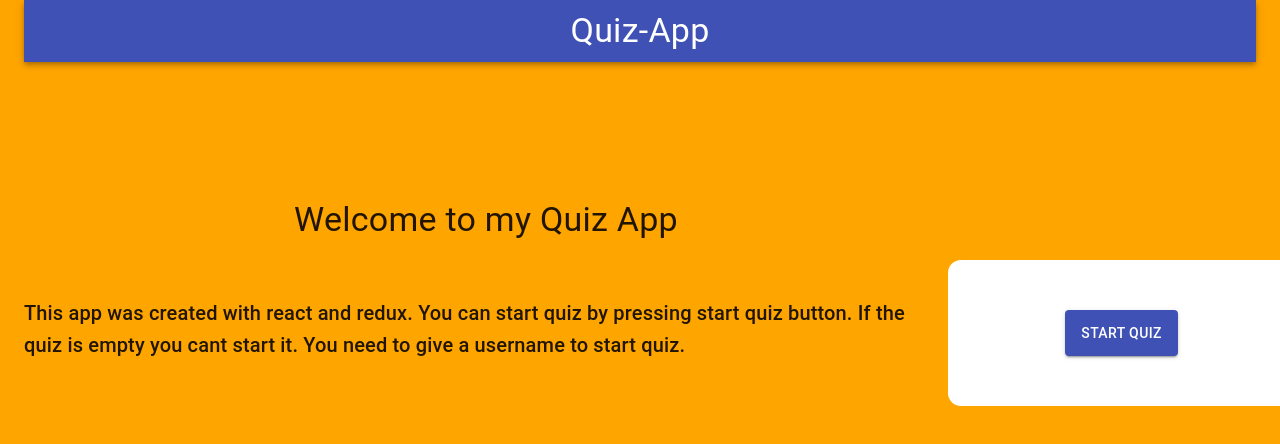
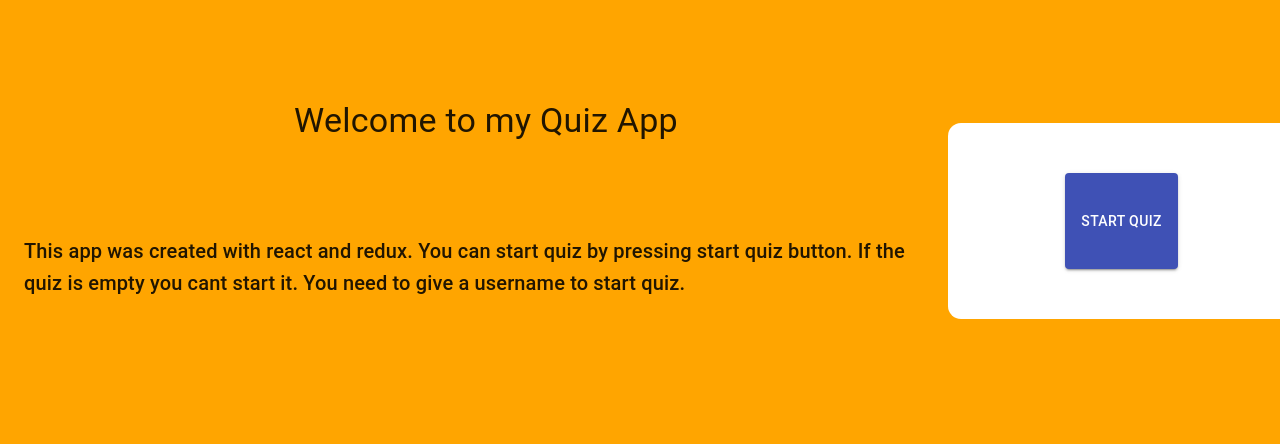
Before and after one commit to CodeLeonin/Quiz-app, a React (Create React App) app: page / in a window 1280 px wide. Shown: the top 444 px of the page. Built offline with nearby package versions, Linux system fonts and the light colour scheme.

Commit message:
css fixes

```diff
--- a/src/components/quizBoard/Question.jsx
+++ b/src/components/quizBoard/Question.jsx
@@ -18,7 +18,7 @@ const useStyle = makeStyles({
     questionCard: {
         minWidth: '50%',
         minHeight: '50%',
-        marginTop: '10px',
+        marginTop: '50px',
         display: 'flex',
         justifyContent: 'center',
     },
--- a/src/components/quizBoard/Quiz.jsx
+++ b/src/components/quizBoard/Quiz.jsx
@@ -11,7 +11,7 @@ const useStyles = makeStyles ({
     questionCard: {
         marginTop: '20px',
         minWidth: '50%',
-        minHeight: '50%',
+        minHeight: '350px',
         display: 'flex',
     },
     cardContent: {
--- a/src/components/quizBoard/QuizBoard.jsx
+++ b/src/components/quizBoard/QuizBoard.jsx
@@ -12,7 +12,6 @@ import {
         Modal,
         Backdrop,
         Fade,
-        AppBar,
         } from '@material-ui/core';
 import { makeStyles } from '@material-ui/styles';
 
@@ -26,12 +25,8 @@ const useStyles = makeStyles((theme) => ({
       backgroundColor: "white",
       padding: "25px 50px 75px 100px",
     },
-    header: {
-        marginBottom: '100px',
-        alignItems: 'center'
-    },
-    headerText: {
-        padding: '10px 10px',
+    introText: {
+        marginTop: "100px",
     },
     modalContent: {
         justifyContent: "center",
@@ -111,11 +106,6 @@ export default function QuizBoard() {
 
     return(
         <Grid container>
-            <AppBar className={classes.header} position="static">
-                <Typography variant='h4' alignText="center" className={classes.headerText}>
-                        Quiz-App
-                </Typography>
-            </AppBar>
             {startMode ?
                 <Quiz />
             :
@@ -130,6 +120,7 @@ export default function QuizBoard() {
                         container
                         justify="center"
                         xs={9}
+                        className={classes.introText}
                     >
                         <Typography
                             variant="h4"
```
